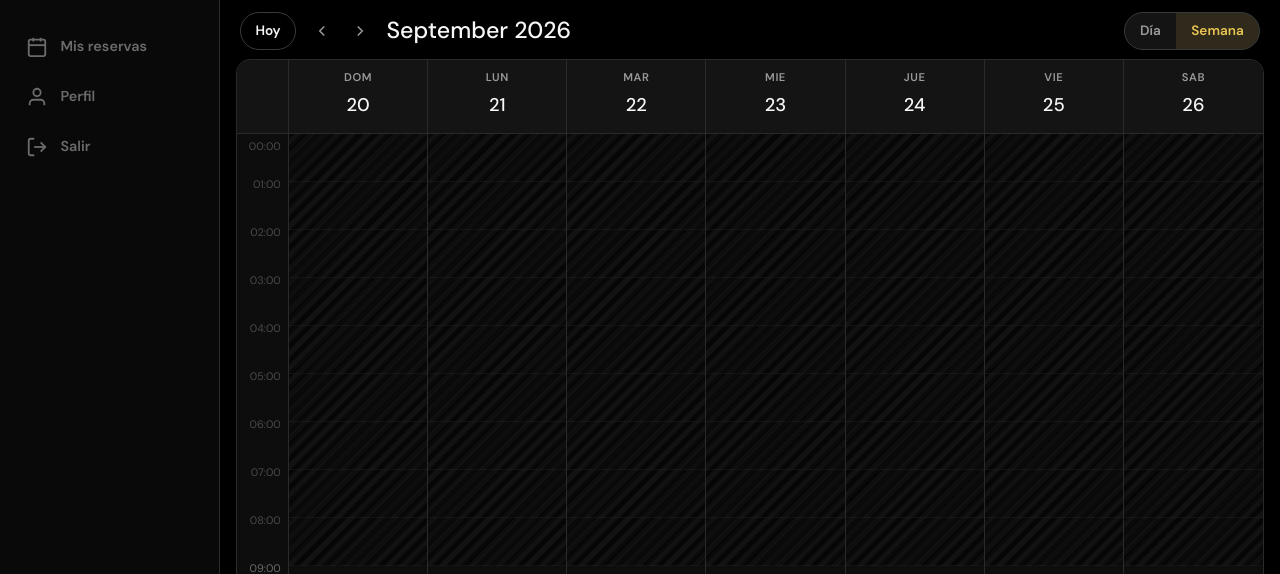
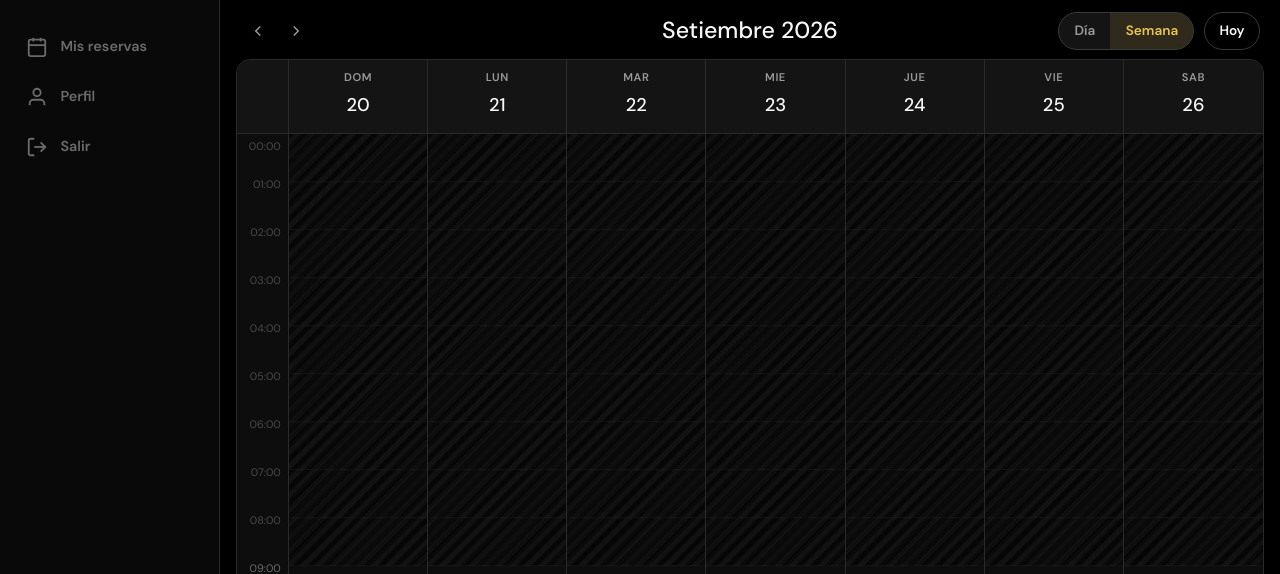
Before and after one commit to davidventedev/barber24, a Django app: page /app/calendario/?w=-1&view=week&d=1 in a window 1280 px wide. Shown: the top 574 px of the page. Run offline with Django 4.2, Linux system fonts and the light colour scheme; the visitor is signed in with stand-in values (Sample User, id 1); data comes from the database, SQL or seed files in the repository; data that the repository does not hold is empty; parts of the project's set-up code (start-up, migrations or seed data) failed here and were passed over.

Commit message:
Update service worker cache to 'barber24-v11' and enhance calendar layout. Adjusted month label formatting in calendar view for improved clarity and modified CSS for better grid layout in the toolbar controls.

```diff
--- a/core/views.py
+++ b/core/views.py
@@ -38,7 +38,7 @@ def manifest(request):
 @require_GET
 def service_worker(request):
     js = """
-const CACHE = 'barber24-v8';
+const CACHE = 'barber24-v11';
 const ASSETS = [
   '/',
   '/static/css/app.css',
--- a/dashboard/views.py
+++ b/dashboard/views.py
@@ -8,6 +8,7 @@ from django.db.models import Count, Q, Sum
 from django.db.models.functions import TruncDate
 from django.shortcuts import get_object_or_404, redirect, render
 from django.utils import timezone
+from django.utils.formats import date_format
 from django.views.decorators.http import require_http_methods
 
 from accounts.decorators import role_required, shop_required
@@ -302,9 +303,18 @@ def calendar_view(request):
         })
 
     selected_day = days[day_index]
-    month_label = start.strftime('%B %Y').capitalize()
-    if start.month != (end - timedelta(days=1)).month:
-        month_label = f'{start.strftime("%b").capitalize()} – {(end - timedelta(days=1)).strftime("%b %Y").capitalize()}'
+    if view_mode == 'day':
+        d = selected_day['date']
+        month_label = f'{d.day} {date_format(d, "b").capitalize()} {d.year}'
+    else:
+        last = end - timedelta(days=1)
+        if start.month == last.month:
+            month_label = f'{date_format(start, "F")} {start.year}'.capitalize()
+        else:
+            month_label = (
+                f'{date_format(start, "b").capitalize()} – '
+                f'{date_format(last, "b").capitalize()} {last.year}'
+            )
 
     def _shift_day(delta):
         idx = day_index + delta
--- a/static/css/app.css
+++ b/static/css/app.css
@@ -508,10 +508,10 @@ body:has(.gcal-page) {
   padding: 0.25rem 0.25rem 0;
 }
 .gcal-toolbar-controls {
-  display: flex;
+  display: grid;
+  grid-template-columns: 1fr auto 1fr;
   align-items: center;
-  justify-content: space-between;
-  gap: 0.75rem;
+  gap: 0.5rem 0.75rem;
   flex: 1;
   min-width: 0;
 }
@@ -520,6 +520,7 @@ body:has(.gcal-page) {
   align-items: center;
   gap: 0.5rem;
   min-width: 0;
+  justify-self: start;
 }
 .gcal-title {
   font-family: var(--font);
@@ -530,9 +531,12 @@ body:has(.gcal-page) {
   white-space: nowrap;
   overflow: hidden;
   text-overflow: ellipsis;
-  text-transform: capitalize;
+  text-align: center;
+  justify-self: center;
+  max-width: 100%;
+  text-transform: none;
 }
-.gcal-nav-arrows { display: inline-flex; gap: 0.15rem; }
+.gcal-nav-arrows { display: inline-flex; gap: 0.15rem; flex-shrink: 0; }
 .gcal-arrow {
   display: inline-flex;
   align-items: center;
@@ -548,19 +552,21 @@ body:has(.gcal-page) {
   color: var(--text);
   border-color: var(--border);
 }
-.gcal-today { border-radius: 999px; min-width: 56px; }
+.gcal-today { border-radius: 999px; min-width: 56px; flex-shrink: 0; }
 .gcal-toolbar-right {
   display: flex;
   align-items: center;
+  justify-content: flex-end;
   gap: 0.6rem;
   flex-wrap: wrap;
+  justify-self: end;
 }
 .gcal-barber {
   display: inline-flex;
   align-items: center;
   gap: 0.7rem;
   min-width: 0;
-  order: 2;
+  flex-shrink: 0;
 }
 .gcal-barber-avatar {
   width: 48px;
--- a/templates/dashboard/calendar.html
+++ b/templates/dashboard/calendar.html
@@ -67,7 +67,6 @@
     {% endif %}
     <div class="gcal-toolbar-controls">
       <div class="gcal-toolbar-left">
-        <a class="btn btn-ghost btn-sm gcal-today" href="?view={{ view_mode }}{{ barber_q }}">Hoy</a>
         <div class="gcal-nav-arrows">
           {% if view_mode == 'day' %}
           <a class="gcal-arrow" href="?w={{ prev_day_w }}&view=day&d={{ prev_day_d }}{{ barber_q }}" aria-label="Día anterior">
@@ -85,13 +84,20 @@
           </a>
           {% endif %}
         </div>
-        <h1 class="gcal-title">{{ month_label }}</h1>
       </div>
+      <h1 class="gcal-title">{{ month_label }}</h1>
       <div class="gcal-toolbar-right">
         <div class="gcal-view-switch" role="tablist">
           <a href="?w={{ week_offset }}&view=day&d={{ day_index }}{{ barber_q }}" class="{% if view_mode == 'day' %}active{% endif %}" role="tab">Día</a>
           <a href="?w={{ week_offset }}&view=week&d={{ day_index }}{{ barber_q }}" class="{% if view_mode == 'week' %}active{% endif %}" role="tab">Semana</a>
         </div>
+        {% if view_mode == 'day' %}
+          {% if not selected_day.is_today %}
+          <a class="btn btn-ghost btn-sm gcal-today" href="?view=day{{ barber_q }}">Hoy</a>
+          {% endif %}
+        {% elif week_offset != 0 %}
+          <a class="btn btn-ghost btn-sm gcal-today" href="?view=week{{ barber_q }}">Hoy</a>
+        {% endif %}
       </div>
     </div>
   </header>
```
